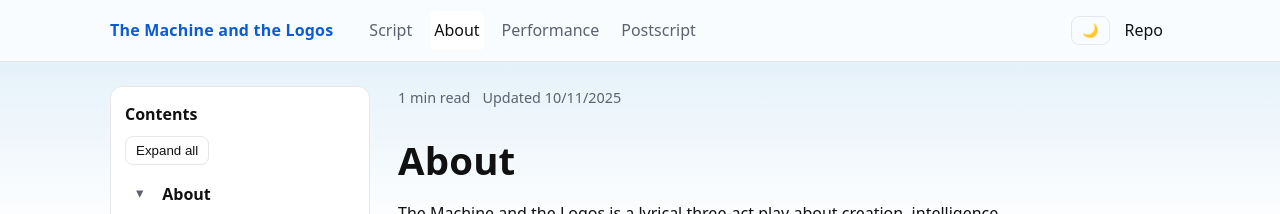
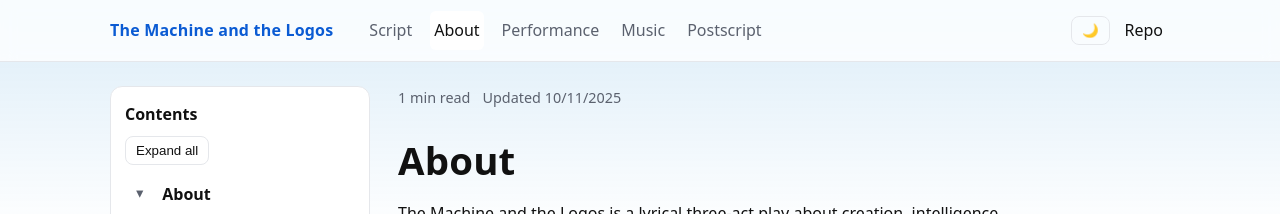
Before and after one commit to mbaldwinsmith/the-machine-and-the-logos, a Jekyll site: the page built from about.md, in a window 1280 px wide. Shown: the top 214 px of the page. Built offline with Jekyll 4.4.1, drawn with Linux system fonts in a browser that asks for light colours.

Commit message:
Add Music page to site navigation

```diff
--- a/_layouts/default.html
+++ b/_layouts/default.html
@@ -36,6 +36,7 @@
           <a class="nav-link {% if page.url == '/' %}active{% endif %}" href="{{ '/' | relative_url }}">Script</a>
           <a class="nav-link {% if page.url contains '/about' %}active{% endif %}" href="{{ '/about/' | relative_url }}">About</a>
           <a class="nav-link {% if page.url contains '/performance-notes' %}active{% endif %}" href="{{ '/performance-notes/' | relative_url }}">Performance</a>
+          <a class="nav-link {% if page.url contains '/music' %}active{% endif %}" href="{{ '/music/' | relative_url }}">Music</a>
           <a class="nav-link {% if page.url contains '/postscript' %}active{% endif %}" href="{{ '/postscript/' | relative_url }}">Postscript</a>
         </nav>
         <nav class="actions">
```
